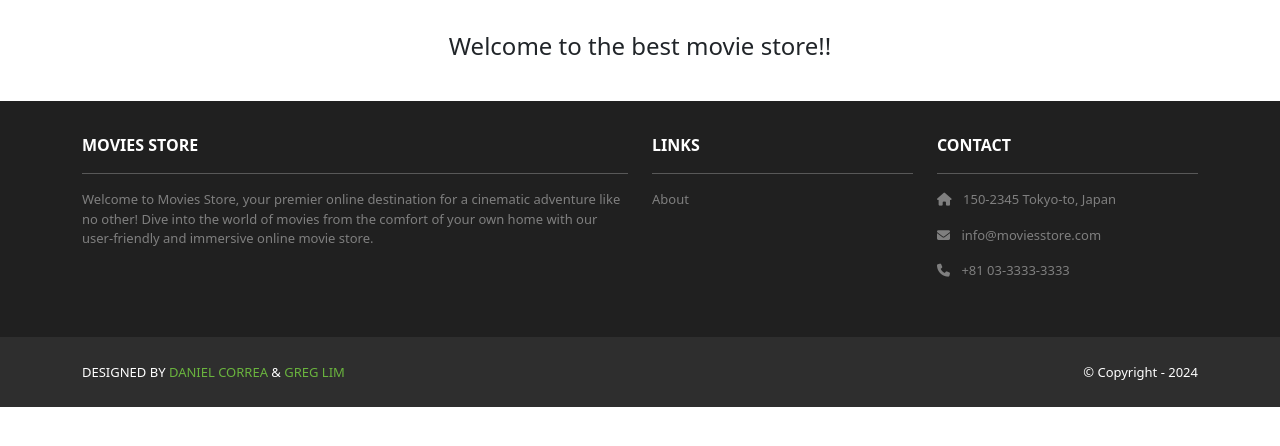
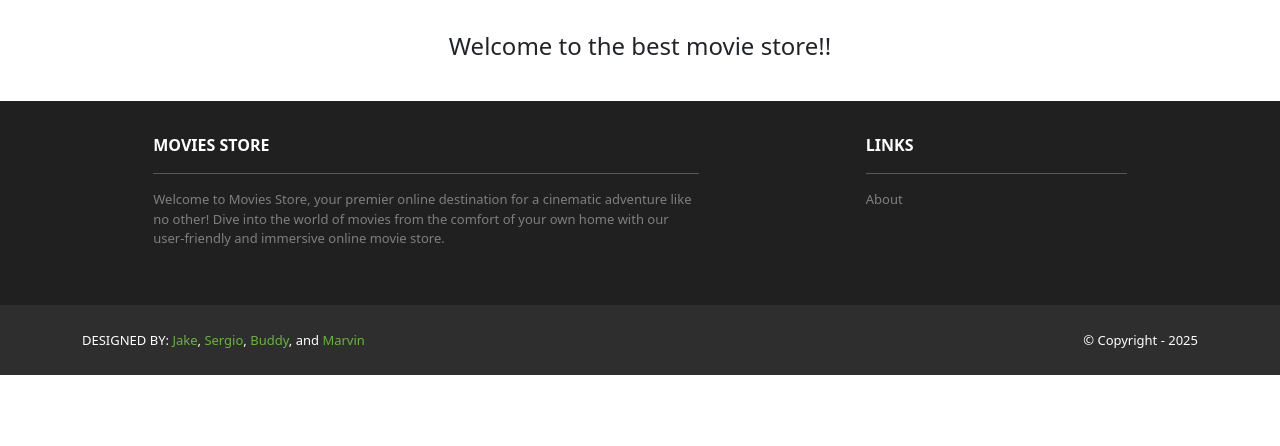
Before and after one commit to MarvinCO405/GTMovieStore, a Django app: page / in a window 1280 px wide. Shown: the part 224-670 px from the top of the page. Run offline with Django 5.2, Linux system fonts and the light colour scheme; some libraries are stand-ins or nearby versions.

Commit message:
Updated the footer's design to include our names as the authors of the website.

```diff
--- a/GTMovieStore/static/css/style.css
+++ b/GTMovieStore/static/css/style.css
@@ -6,6 +6,10 @@
   .navbar a.nav-link {
     color: #FFFEF6 !important;
   }
+  .navbar a.nav-link:hover {
+    color: #6ab43e !important;
+  }
+
 
   .bg-dark {
     background-color: #2E2E2E !important;
@@ -30,13 +34,17 @@
     line-height: 38px;
   }
 
-  .ms-footer-bottom a {
+  .ms-footer-bottom a, .author-names {
     color: #6ab43e;
     text-decoration: none;
   }
 
   .ms-footer-bottom a:hover {
     color: #fff;
+  }
+
+  .author-names:hover {
+    color: #9d9d02;
   }
 
   .img-card-200 {
--- a/GTMovieStore/templates/base.html
+++ b/GTMovieStore/templates/base.html
@@ -63,25 +63,28 @@
             <hr />
             <p><a class="nav-link" href="{% url 'home.about' %}">About</a></p>
           </div>
-          <div class="col-md-3 col-lg-3 col-xl-3 mx-auto mb-4">
-            <b>CONTACT</b>
-            <hr />
-            <p><i class="fas fa-home me-2"></i> 150-2345 Tokyo-to, Japan</p>
-            <p><i class="fas fa-envelope me-2"></i> info@moviesstore.com</p>
-            <p><i class="fas fa-phone me-2"></i> +81 03-3333-3333</p>
-          </div>
+<!--          <div class="col-md-3 col-lg-3 col-xl-3 mx-auto mb-4">-->
+<!--            <b>CONTACT</b>-->
+<!--            <hr />-->
+<!--            <p><i class="fas fa-home me-2"></i> 150-2345 Tokyo-to, Japan</p>-->
+<!--            <p><i class="fas fa-envelope me-2"></i> info@moviesstore.com</p>-->
+<!--            <p><i class="fas fa-phone me-2"></i> +81 03-3333-3333</p>-->
+<!--          </div>-->
         </div>
       </div>
     </section>
     <section class="p-3 ms-footer-bottom bg-dark">
       <div class="container d-flex justify-content-between">
         <div class="me-5 text-white">
-          <span>DESIGNED BY <a href="https://www.x.com/danielgarax" target="_blank">DANIEL CORREA</a> &
-            <a href="https://www.x.com/greglim81" target="_blank">GREG LIM</a>
+          <span>DESIGNED BY:
+            <span class="author-names">Jake</span>,
+            <span class="author-names">Sergio</span>,
+            <span class="author-names">Buddy</span>, and
+            <span class="author-names">Marvin</span>
           </span>
         </div>
         <div class="text-white">
-          <span>© Copyright - 2024</span>
+          <span>© Copyright - 2025</span>
         </div>
       </div>
     </section>
```
Also changed, not shown: db.sqlite3.
